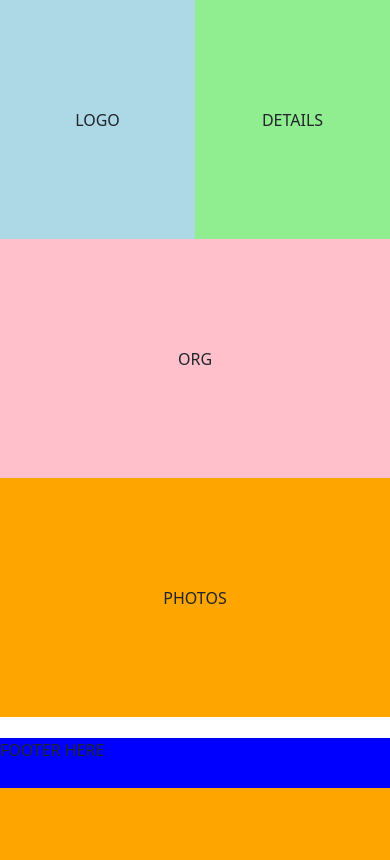
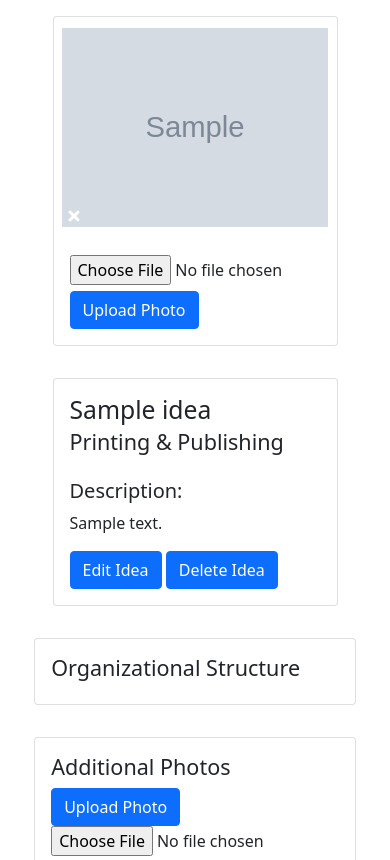
Before and after one commit to isaiahsilvani/ideahubio, a Django app: page /ideas/1 in a window 390 px wide. Shown: the part 56-916 px from the top of the page. Before the commit the page ends 844 px from the top, so only its background shows below. Run offline with Django 3.2, Linux system fonts and the light colour scheme; a user stored in the database is signed in; tables that the repository leaves empty hold one stand-in row (values such as "Sample post"); grey boxes marked "Sample" are stand-in pictures; some libraries are stand-ins or nearby versions; grey boxes are pictures that could not be loaded.

Commit message:
responsive detail layout

```diff
--- a/main_app/static/css/style.css
+++ b/main_app/static/css/style.css
@@ -1,8 +1,8 @@
 .content {
-  min-height: calc(100vh - 50px);
+  min-height: calc(100vh - 35px);
 }
 .footer {
-  height: 50px;
+  height: 35px;
   background-color: blue;
 }
 
@@ -68,7 +68,7 @@
 .detail-page {
   display: grid;
   grid-template-columns: 1fr 1fr;
-  grid-template-rows: 1fr 1fr 1fr;
+  grid-template-rows: 45% 20% 20%;
   grid-template-areas:
     "logo idea_details"
     "org org"
@@ -111,3 +111,7 @@
   align-items: center;
   grid-area: org;
 }
+
+#logocard {
+  text-align: left;
+}
--- a/main_app/templates/ideas/detail.html
+++ b/main_app/templates/ideas/detail.html
@@ -1,23 +1,65 @@
 {% extends 'base.html' %}
 
 {% block content %}
-<div class='detail-page'>
-  <div class='logo-section'>
-    LOGO
+
+<div id='logo_card' class="card text-center" style="width: 40%; margin: 1rem; min-width: 285px;">
+  <div class="img-wrap">
+    <img id='detail_logo' src="{{ idea.logo_url }}" style="width: 18rem; justify-self: center;" >
+    <a href="{% url 'remove_logo' idea.id %}"><i class="fas fa-times"></i></a>
   </div>
+  <div class="card-body" style='text-align: left;'>
+    <form action="{% url 'add_logo' idea.id %}" enctype="multipart/form-data" method="POST" class="card-panel">
+      {% csrf_token %}
+        <input type="file" name="photo-file">
+        <input type="submit" class="btn btn-primary" value="Upload Photo" style='margin-top: 0.4rem;'>
+    </form>
+  </div>
+</div>
 
-  <div class='details-section'>
-    DETAILS
+<div class="card text-center" style="width: 40%; margin: 1rem; min-width: 285px;">
+  <div class="card-body" style='text-align: left;'>
+    <h2 class="card-title">{{ idea.name }}</h2>
+    <h4 class='card-subtitle'>{{ idea.industry }}</h4>
+    {% if idea.user != user%}
+    <p class="card-subtitle">Created by {{ idea.user }}</p>
+    {% endif %}
+    <br>
+    <h5>Description: </h5>
+    <p class="card-text">{{ idea.description }}</p>
+    <a id='detail-btn' href="{% url 'idea_update' idea.id %}" class="btn btn-primary align-self-end">Edit Idea</a>
+    <a id='detail-btn' href="{% url 'idea_delete' idea.id %}" class="btn btn-primary align-self-end">Delete Idea</a>
   </div>
+</div>
 
-  <div class='org-section'>
-    ORG
+<div class="card text-center" style="width: 82.5%; margin: 1rem; min-width: 285px;">
+  <div class="card-body" style='text-align: left;'>
+    <h4 style='text-align: left;'>Organizational Structure</h4>
+    <div clas='employee-form'>
+
+    </div>
+
   </div>
+</div>
 
-  <div class='photos-section'>
-    PHOTOS
+<div class="card text-center" style="width: 82.5%; margin: 1rem; min-width: 285px;">
+  <div class="card-body" style='text-align: left;'>
+    <h4>Additional Photos</h4>
+    <form action="{% url 'add_photo' idea.id %}" enctype="multipart/form-data" method="POST" class="card-panel">
+      {% csrf_token %}
+      <input type="submit" class="btn btn-primary" value="Upload Photo">
+      <input type="file" name="photo-file">
+    </form>
+
+    {% for photo in idea.photo_set.all %}
+    <div class="img-wrap">
+      <img id='detail_logo' src="{{ photo.url }}" style="width: 18rem; justify-self: center;" >
+      <a href="{% url 'remove_logo' idea.id %}"><i class="fas fa-times"></i></a>
+    </div>
+  {% empty %}
+    <div class="card-panel teal-text center-align">No Photos Uploaded</div>
+  {% endfor %}
+
   </div>
-
 </div>
 
 {% endblock %}
```
